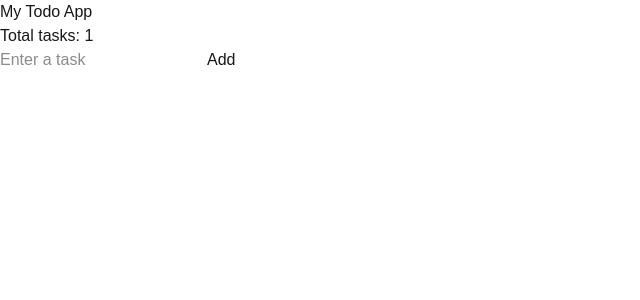
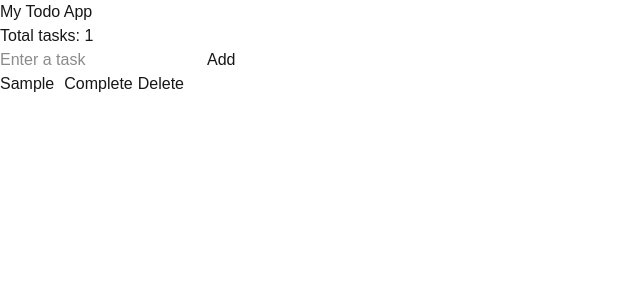
Before and after one commit to coder-nitin07/nextjs-todo, a Next.js app: page / in a window 1280 px wide. Both pictures are taken after typing "Sample" into the empty fields and a click on the button "Add". Shown: the top 300 px of the page, without its empty margins (0-640 px from the left). Built offline with nearby package versions, Linux system fonts and the light colour scheme.

Commit message:
Add todoList

```diff
--- /dev/null
+++ b/components/TodoList.js
@@ -0,0 +1,26 @@
+
+const TodoList = ({ todo, onToggle, onDelete }) => {
+  return (
+    <ul>
+        { todo.map((item, index)=>(
+            <li key={ index }>
+                <span
+                    style={{ textDecoration: item.completed ? 'line-through' : 'none', marginRight: '10px' }}
+                >
+                    { item.text }
+                </span>
+
+                <button onClick={()=> onToggle(index) }>
+                    { item.completed ? 'Undo' : 'Complete' }
+                </button>
+
+                <button onClick={()=> onDelete(index) } style={{ marginLeft: '5px' }}>
+                    Delete
+                </button>
+            </li>
+        )) }
+    </ul>
+  )
+}
+
+export default TodoList
--- a/pages/index.js
+++ b/pages/index.js
@@ -1,4 +1,5 @@
 import TodoInput from "@/components/TodoInput";
+import TodoList from "@/components/TodoList";
 import { useState } from "react";
 
 const HomePage = () => {
@@ -7,11 +8,23 @@ const HomePage = () => {
   const addTodo = (task)=>{
       setTodo([ ...todo, { text: task, completed: false } ])
   }
+
+  const toggleTodo = (index) => {
+    const updated = [...todo];
+    updated[index].completed = !updated[index].completed;
+    setTodo(updated);
+  };
+
+  const deleteTodo = (index) => {
+    const updated = todo.filter((_, i) => i !== index);
+    setTodo(updated);
+  };
   return (
     <>
       <h1>My Todo App</h1>
       <p>Total tasks: { todo.length }</p>
       <TodoInput onAdd={ addTodo } />
+      <TodoList todo={ todo } onToggle={ toggleTodo } onDelete={ deleteTodo } />
     </>
   )
 }
```
